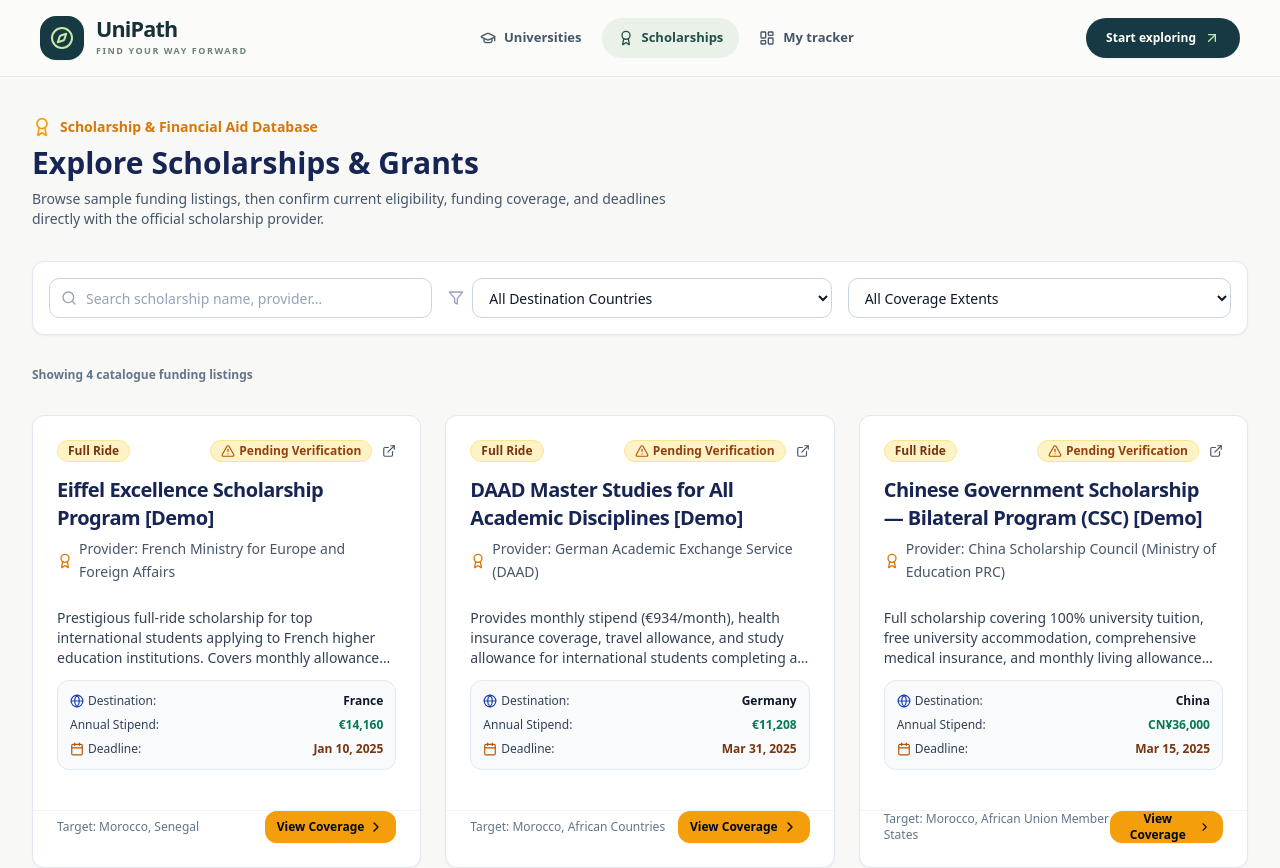
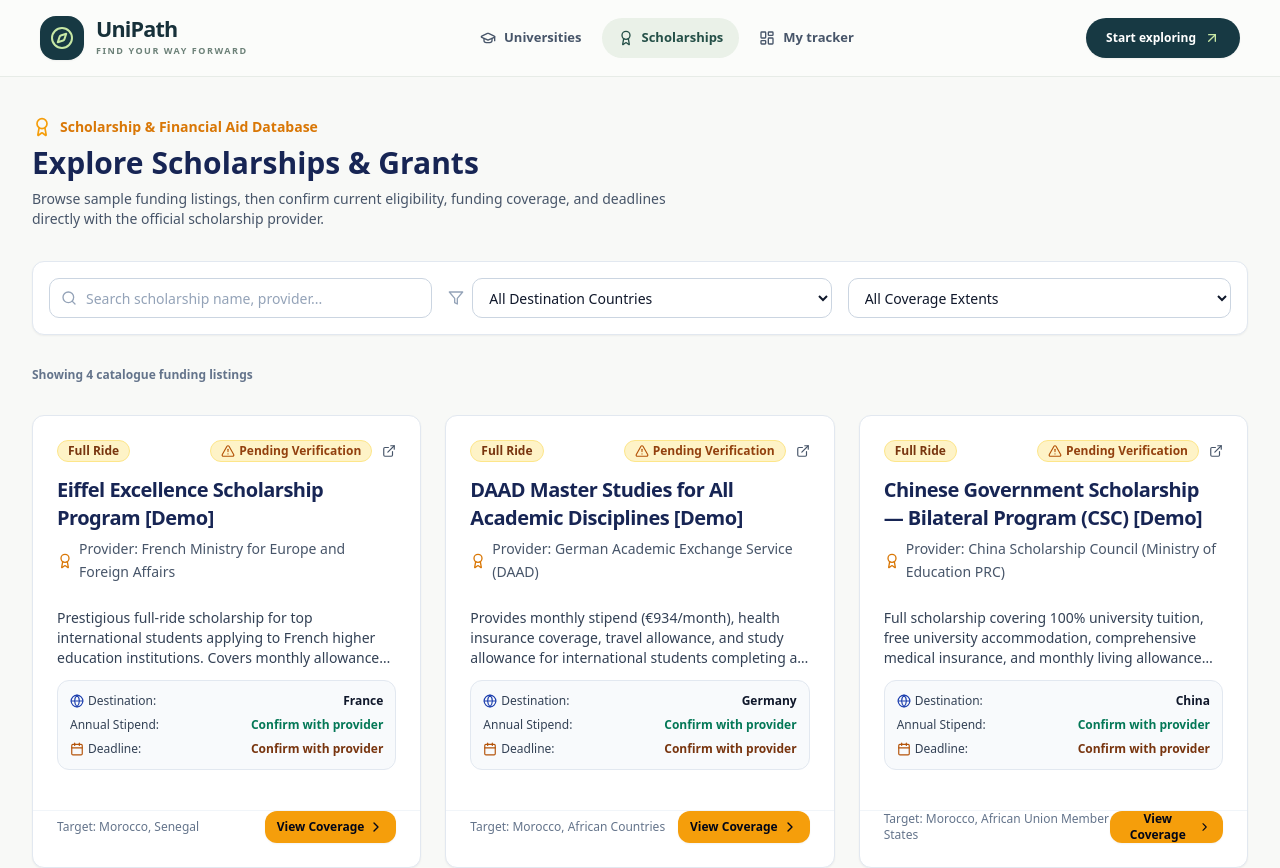
Before and after one commit to khalloukibrahim03-rgb/UniPath-University-Scholarship-Finder, a Next.js app: page /scholarships in a window 1280 px wide. Shown: the top 868 px of the page. Built offline with nearby package versions, Linux system fonts and the light colour scheme.

Commit message:
trust: hide unverified dates and costs behind official-source checks

```diff
--- a/components/shared/ScholarshipCard.tsx
+++ b/components/shared/ScholarshipCard.tsx
@@ -54,7 +54,7 @@ export const ScholarshipCard: React.FC<ScholarshipCardProps> = ({ scholarship })
             <div className="flex items-center justify-between text-xs text-slate-700">
               <span className="font-medium">Annual Stipend:</span>
               <span className="font-semibold text-emerald-700">
-                {formatCurrency(scholarship.stipendAmountAnnual, scholarship.currency)}
+                {scholarship.verificationStatus === "verified" ? formatCurrency(scholarship.stipendAmountAnnual, scholarship.currency) : "Confirm with provider"}
               </span>
             </div>
           )}
@@ -64,7 +64,7 @@ export const ScholarshipCard: React.FC<ScholarshipCardProps> = ({ scholarship })
               <Calendar className="w-3.5 h-3.5 text-amber-700" /> Deadline:
             </span>
             <span className="font-semibold text-amber-900">
-              {formatDate(scholarship.applicationDeadline)}
+              {scholarship.verificationStatus === "verified" ? formatDate(scholarship.applicationDeadline) : "Confirm with provider"}
             </span>
           </div>
         </div>
```
